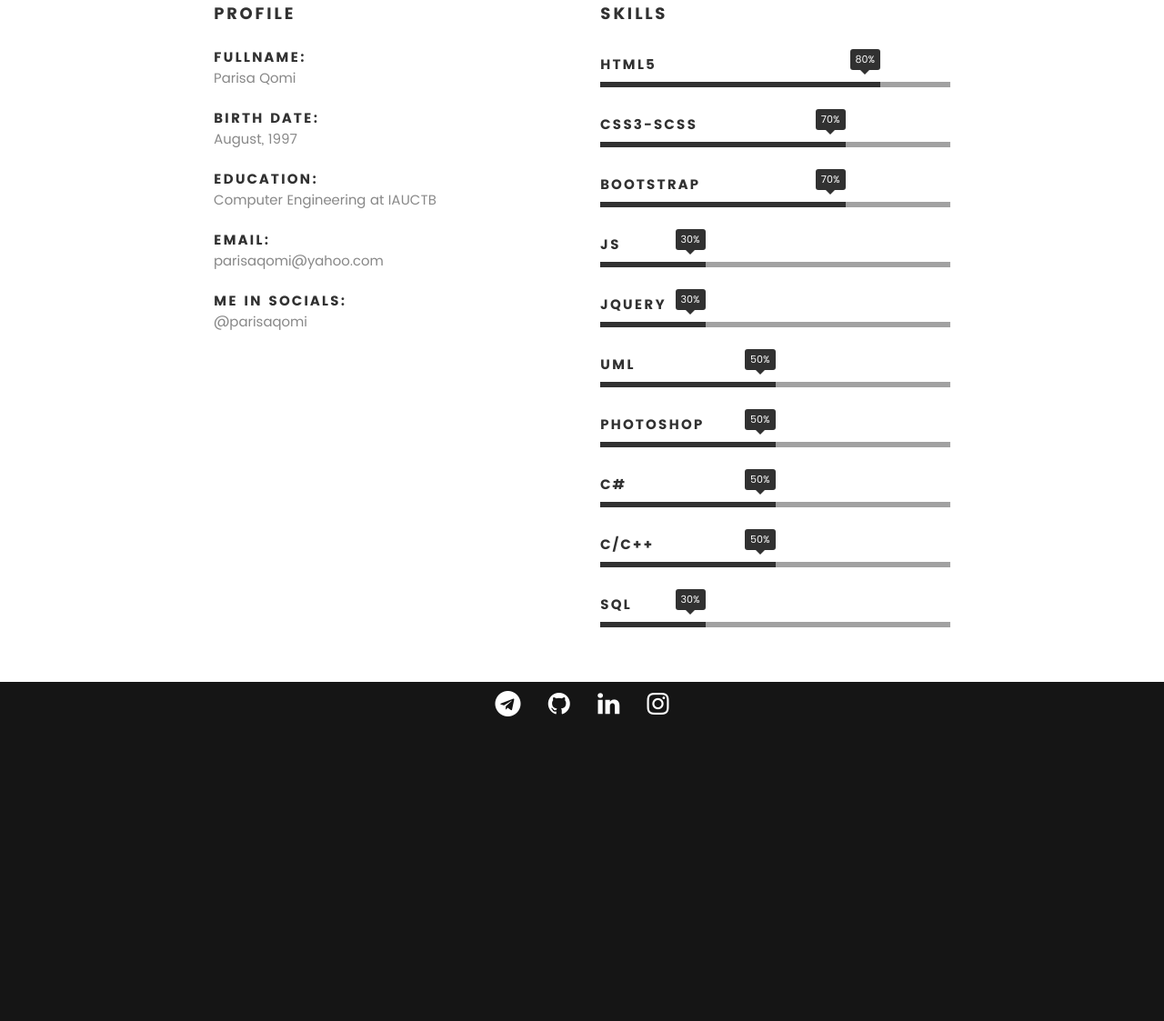
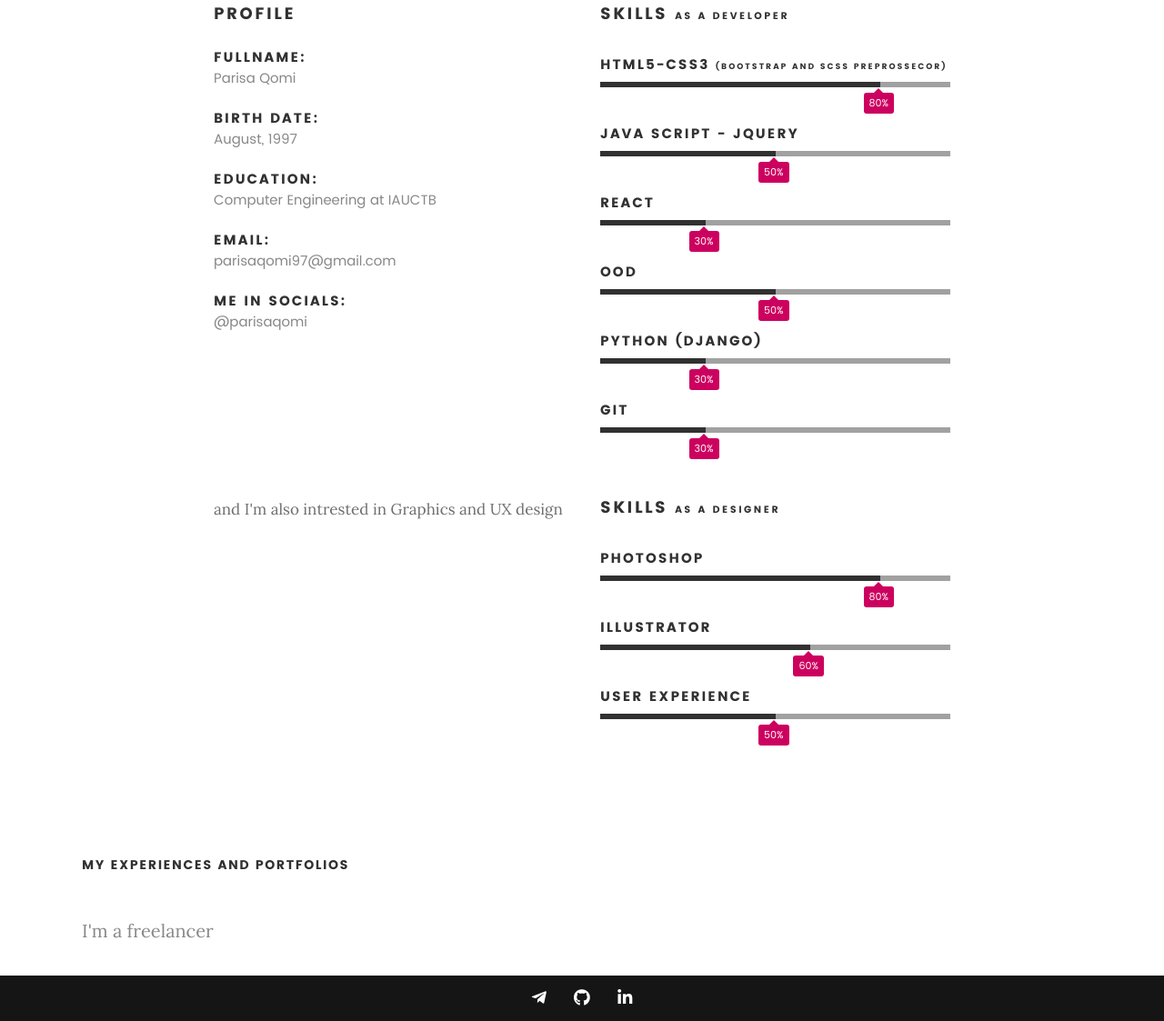
Before and after one commit to parisaqomi/parisaqomi.github.io, a plain HTML site: page index.html in a window 1280 px wide. Shown: the part 1165-2288 px from the top of the page at 91% size. Before the commit the page ends 1965 px from the top, so only its background shows below. Drawn offline with Linux system fonts and the light colour scheme.

Commit message:
new design

```diff
--- a/css/main.css
+++ b/css/main.css
@@ -499,7 +499,7 @@ button.large, .button.large {
 }
 button.stroke, .button.stroke {
 	background: transparent !important;
-	border: 3px solid #313131;
+	border: 1px solid #313131;
 	line-height: 4.8rem;
 }
 button.stroke.medium, .button.stroke.medium {
@@ -509,7 +509,7 @@ button.stroke.large, .button.stroke.large {
 	line-height: 5.4rem !important;
 }
 button.stroke:hover, .button.stroke:hover {
-	border: 3px solid #FF0077;
+	border: 1px solid #FF0077;
 	color: #FF0077;
 }
 button::-moz-focus-inner, input::-moz-focus-inner {
@@ -571,9 +571,15 @@ button::-moz-focus-inner, input::-moz-focus-inner {
 	height: .6rem;
 	background: #a1a1a1;
 	width: 100%;
-	margin-bottom: 6rem;
+	margin-bottom: 7rem;
 	padding: 0;
 	position: relative;
+}
+
+@media only screen and (max-width:425px){
+	.skill-bars li {
+		margin-bottom: 8rem !important;
+	}
 }
 .skill-bars li strong {
 	position: absolute;
@@ -593,25 +599,25 @@ button::-moz-focus-inner, input::-moz-focus-inner {
 }
 .skill-bars li .progress span {
 	position: absolute;
-	right: 0;
-	top: -3.6rem;
+	right: -15px;
+	top: 1.2rem;
 	display: block;
 	font-family: "poppins-regular", sans-serif;
 	color: white;
 	font-size: 1.1rem;
 	line-height: 1;
-	background: #313131;
+	background: #cc005f;
 	padding: .6rem .6rem;
 	border-radius: 3px;
 }
 .skill-bars li .progress span::after {
 	position: absolute;
 	left: 50%;
-	bottom: -5px;
+	top: -5px;
 	margin-left: -5px;
 	border-right: 5px solid transparent;
 	border-left: 5px solid transparent;
-	border-top: 5px solid #313131;
+	border-bottom: 5px solid #cc005f;
 	content: "";
 }
 
@@ -729,19 +735,10 @@ button::-moz-focus-inner, input::-moz-focus-inner {
 	font-size: 1.3rem;
 	text-transform: uppercase;
 	letter-spacing: .25rem;
+	border-radius: 3px;
 }
 .intro-content .button:hover, .intro-content .button:focus {
 	border-color: #cc005f;
-}
-.intro-content .button::after {
-	display: inline-block;
-	content: "\f107";
-	font-family: fontAwesome;
-	font-size: 1.6rem;
-	line-height: inherit;
-	text-align: center;
-	position: relative;
-	left: 1.2rem;
 }
 
 .intro-social {
@@ -831,7 +828,7 @@ button::-moz-focus-inner, input::-moz-focus-inner {
 /**
  about
  */
-#about {
+#about  ,#portfolio {
 	background: #FFFFFF;
 	padding-top: 8rem;
 }
@@ -1048,3 +1045,7 @@ footer .footer-social li a {
 #go-top a:hover {
 	background: #000000;
 }
+
+.details{
+	font-size: 0.6em !important;
+}
--- a/index.html
+++ b/index.html
@@ -1,5 +1,6 @@
 <!DOCTYPE html>
 <html class="no-js" lang="en">
+
 <head>
     <meta charset="utf-8">
     <title>Parisa Qomi</title>
@@ -9,13 +10,13 @@
     <link rel="stylesheet" href="css/base.css">
     <link href="css/font-awesome.min.css" rel="stylesheet" />
     <link rel="stylesheet" href="css/main.css">
-    <link rel="stylesheet" href="https://cdnjs.cloudflare.com/ajax/libs/font-awesome/4.7.0/css/font-awesome.min.css">
+    <link rel="stylesheet" href="https://cdnjs.cloudflare.com/ajax/libs/font-awesome/5.1.0/css/all.css" />
     <script src="js/modernizr.js"></script>
     <script src="js/pace.min.js"></script>
     <script src="js/jquery-2.1.3.min.js"></script>
     <script src="js/plugins.js"></script>
     <script src="js/main.js"></script>
-    <link rel="icon" type="icon" href="Q1.jpg"/>
+    <link rel="icon" type="icon" href="Q1.jpg" />
 </head>
 
 <body id="top">
@@ -43,7 +44,8 @@
                         <span>Web Developer</span>
                     </p>
 
-                <a class="button stroke smoothscroll" href="#about" title="">More About Me</a>
+                    <a class="button stroke smoothscroll" href="#about" title="">More About Me <i
+                            class="fas fa-chevron-down"></i></a>
 
                 </div>
 
@@ -51,10 +53,11 @@
         </div>
 
         <ul class="intro-social">
-        <li><a href="http://www.t.me/parisaqomi" target="_blank"><i class="fa fa-telegram"></i></a></li>
-        <li><a href="https://github.com/parisaqomi" target="_blank"><i class="fa fa-github"></i></a></li>
-        <li><a href="https://www.linkedin.com/in/parisaqomi/" target="_blank"><i class="fa fa-linkedin"></i></a></li>
-        <li><a href="https://www.instagram.com/parisaqomi/" target="_blank"><i class="fa fa-instagram"></i></a></li>
+            <li><a href="http://www.t.me/parisaqomi" target="_blank"><i class="fab fa-telegram-plane fa-sm"></i></a>
+            </li>
+            <li><a href="https://github.com/parisaqomi" target="_blank"><i class="fab fa-github fa-sm"></i></a></li>
+            <li><a href="https://www.linkedin.com/in/parisaqomi/" target="_blank"><i
+                        class="fab fa-linkedin-in fa-sm"></i></a></li>
         </ul>
 
     </section>
@@ -72,7 +75,9 @@
 
                     <!--<img src="images/profile-pic.jpg" alt="Profile Picture">-->
 
-                <p class="lead">I'm passionate about software engineering and I love web design and front-end web development. I put all my effort in my goals and I never quit learning. I'm also adaptive in workspaces and able to collaborate in teamwork as either a member or a leader.</p>
+                    <p class="lead">I'm passionate about software engineering and I love web design and front-end web
+                        development. I put all my effort in my goals and I never quit learning. I'm also adaptive in
+                        workspaces and able to collaborate in teamwork as either a member or a leader.</p>
                 </div>
 
             </div>
@@ -99,7 +104,7 @@
                     </li>
                     <li>
                         <strong>Email:</strong>
-                    <span>parisaqomi@yahoo.com</span>
+                        <span>parisaqomi97@gmail.com</span>
                     </li>
                     <li>
                         <strong>Me in socials:</strong>
@@ -111,60 +116,77 @@
 
             <div class="col-six tab-full">
 
-            <h3>Skills</h3>
+                <h3>Skills <span class="details">as a developer</span></h3>
                 <!--<p></p>-->
 
                 <ul class="skill-bars">
                     <li>
                         <div class="progress percent80"><span>80%</span>
                         </div>
-                    <strong>HTML5</strong>
+                        <strong>HTML5-CSS3 <span class="details">(Bootstrap and Scss preprossecor)</span></strong>
                     </li>
                     <li>
-                    <div class="progress percent70"><span>70%</span>
+                        <div class="progress percent50"><span>50%</span>
                         </div>
-                    <strong>CSS3-SCSS</strong>
-                </li>
-                <li>
-                        <div class="progress percent70"><span>70%</span>
-                        </div>
-                        <strong>Bootstrap</strong>
+                        <strong>Java Script - jQuery</Script></strong>
                     </li>
                     <li>
                         <div class="progress percent30"><span>30%</span>
                         </div>
-                    <strong>Js</strong>
+                        <strong>React</strong>
+                    </li>
+                    <li>
+                        <div class="progress percent50"><span>50%</span>
+                        </div>
+                        <strong>OOD</strong>
                     </li>
                     <li>
                         <div class="progress percent30"><span>30%</span>
                         </div>
-                    <strong>jQuery</strong>
+                        <strong>Python (Django)</strong>
+                    </li>
+                    <li>
+                        <div class="progress percent30"><span>30%</span>
+                        </div>
+                        <strong>Git</strong>
+                    </li>
+
+                </ul> <!-- /skill-bars -->
+
+            </div>
+
+        </div>
+
+        <div class="row about-content">
+
+            <div class="col-six tab-full">
+
+                <p>
+                    and I'm also intrested in Graphics and UX design
+                </p>
+            </div>
+
+            <div class="col-six tab-full">
+
+
+                <h3>Skills <span class="details">as a designer</span></h3>
+                <!--<p></p>-->
+
+                <ul class="skill-bars">
+                    <li>
+                        <div class="progress percent80"><span>80%</span>
+                        </div>
+                        <strong>Photoshop</strong>
+                    </li>
+                    <li>
+                        <div class="progress percent60"><span>60%</span>
+                        </div>
+                        <strong>Illustrator</Script></strong>
                     </li>
                     <li>
                         <div class="progress percent50"><span>50%</span>
                         </div>
-                    <strong>UML</strong>
-                </li>
-                <li>
-                    <div class="progress percent50"><span>50%</span>
-                    </div>
-                    <strong>Photoshop</strong>
-                </li>
-                <li>
-                    <div class="progress percent50"><span>50%</span>
-                    </div>
-                    <strong>C#</strong>
-                </li>
-                <li>
-                    <div class="progress percent50"><span>50%</span>
-                    </div>
-                    <strong>C/C++</strong>
-                </li>
-
-                <li>
-                    <div class="progress percent30"><span>30%</span>
-                    </div>
-                    <strong>SQL</strong>
+                        <strong>User experience</strong>
                     </li>
 
                 </ul> <!-- /skill-bars -->
@@ -175,22 +197,57 @@
 
     </section>
 
-<footer >
+    <section id="portfolio">
+
+        <div class="row section-intro">
+            <div class="col-twelve">
+
+                <h5>My experiences and portfolios</h5>
+                <!-- <h1>Let me introduce myself.</h1> -->
+
+                <div class="intro-info">
+
+                    <p class="lead">I'm a freelancer </p>
+                </div>
+
+            </div>
+        </div>
+
+        <div class="row about-content">
+
+            <div class="col-six tab-full">
+
+
+
+            </div>
+
+            <div class="col-six tab-full">
+
+
+            </div>
+
+        </div>
+
+    </section>
+
+    <footer>
         <div class="row">
 
             <div class="col-twelve tab-full social">
 
                 <ul class="footer-social">
-                <li><a href="http://www.t.me/parisaqomi" target="_blank"><i class="fa fa-telegram fa-lg"></i></a></li>
-                <li><a href="https://github.com/parisaqomi" target="_blank"><i class="fa fa-github fa-lg"></i></a></li>
-                <li><a href="https://www.linkedin.com/in/parisaqomi/" target="_blank"><i class="fa fa-linkedin fa-lg"></i></a></li>
-                <li><a href="https://www.instagram.com/parisaqomi/" target="_blank"><i class="fa fa-instagram fa-lg"></i></a></li>
+                    <li><a href="http://www.t.me/parisaqomi" target="_blank"><i
+                                class="fab fa-telegram-plane fa-sm"></i></a></li>
+                    <li><a href="https://github.com/parisaqomi" target="_blank"><i class="fab fa-github fa-sm"></i></a>
+                    </li>
+                    <li><a href="https://www.linkedin.com/in/parisaqomi/" target="_blank"><i
+                                class="fab fa-linkedin-in fa-sm"></i></a></li>
                 </ul>
 
             </div>
 
             <div id="go-top">
-            <a class="smoothscroll" title="Back to Top" href="#top"><i class="fa fa-arrow-up fa-5x"></i></a>
+                <a class="smoothscroll" title="Back to Top" href="#top"><i class="fas fa-arrow-up fa-lg"></i></a>
             </div>
 
         </div>
```
Lines whose indentation alone changed are shown as unchanged.
